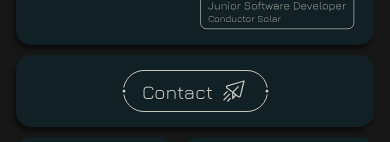
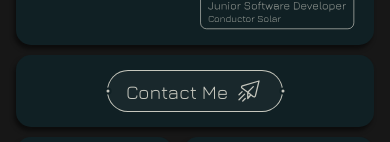
Before and after one commit to cole-flournoy/porfolio-site, a React (Vite) app: page / in a window 390 px wide. Shown: the part 448-590 px from the top of the page. Built offline with nearby package versions, Linux system fonts and the light colour scheme.

Commit message:
Restyle small screen contact button

```diff
--- a/src/sections/Contact.tsx
+++ b/src/sections/Contact.tsx
@@ -4,7 +4,7 @@ import './styles/Contact.css'
 import { useMediaQuery } from 'react-responsive'
 
 const Contact = () => {
-  const isConstrainedScreen = useMediaQuery({ query: '(max-width: 1111px)' })
+  const isConstrainedScreen = useMediaQuery({ query: '(max-width: 1111px, min-width: 850px)' })
 
   return (
     <a href='mailto:contact@coleflournoy.dev' className='contact' onClick={() => sendLinkClickEvent('contact', 'contact email')}>
--- a/src/sections/styles/Contact.css
+++ b/src/sections/styles/Contact.css
@@ -15,6 +15,12 @@
   border: 1px solid var(--color-light-text);
   will-change: transform, background-color;
   transition: transform 300ms, background-color 300ms linear;
+}
+
+@media (max-width: 849px) {
+  .contact {
+    background-color: color-mix(in srgb, var(--color-light-text) 5%, transparent 95%);
+  }
 }
 
 .contact-section:hover .contact {
```
